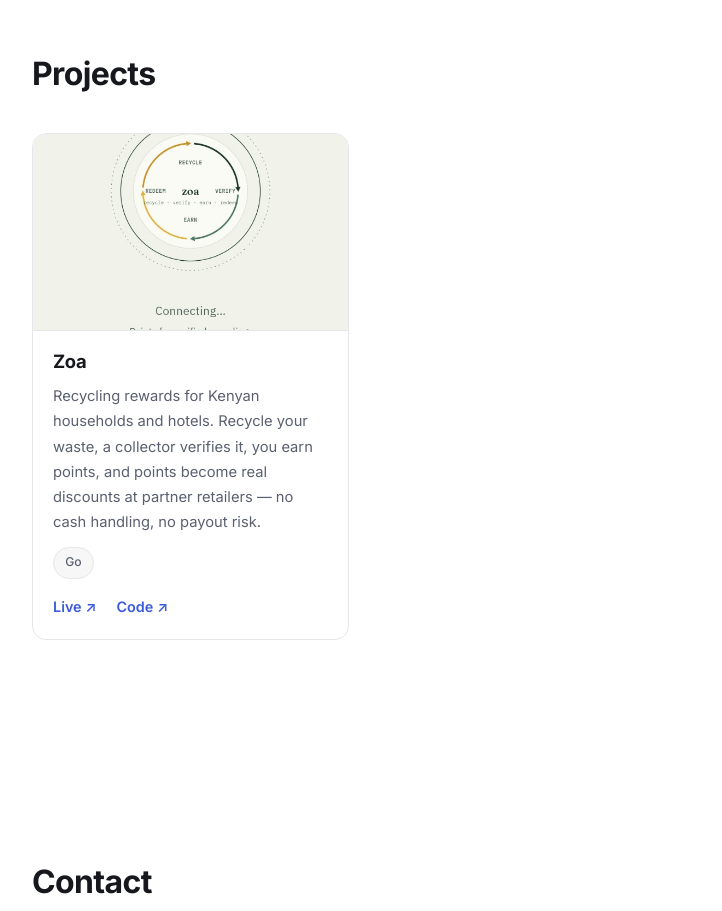
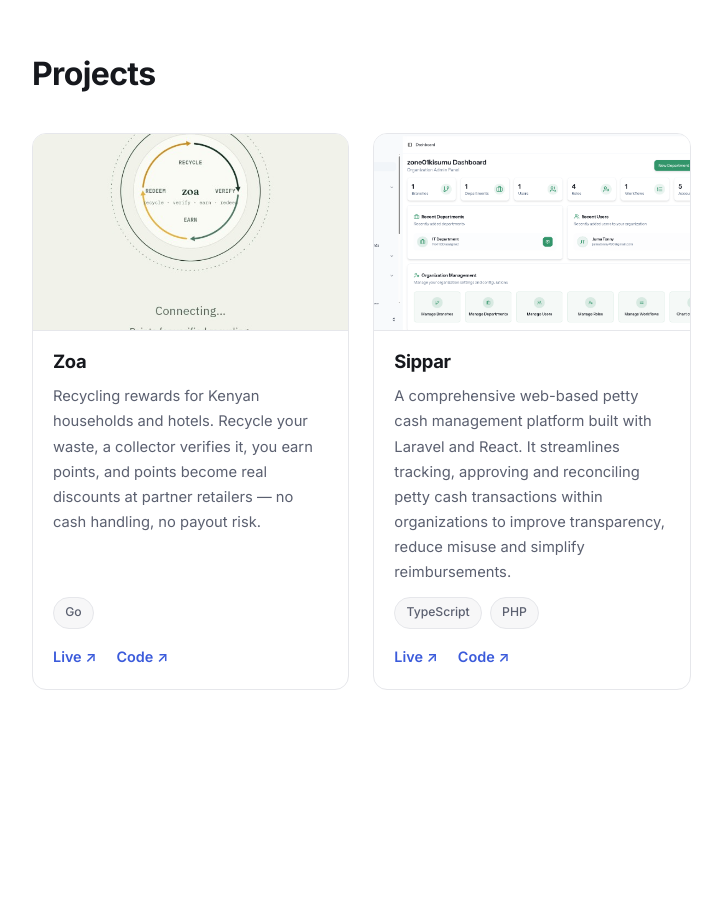
Before and after one commit to jtonny490/my_portfolio, a plain HTML site: page index.html in a window 1280 px wide. Shown: the part 1460-2371 px from the top of the page, without its empty margins (108-830 px from the left). Drawn offline with Linux system fonts and the light colour scheme.

Commit message:
Add Sippar project card

```diff
--- a/index.html
+++ b/index.html
@@ -173,6 +173,36 @@
             </div>
           </div>
         </article>
+
+        <!-- ===== PROJECT 2: Sippar ===== -->
+        <article class="card reveal">
+          <div class="card__media">
+            <!-- SIPPAR PHOTO: assets/images/sippar.png (swap this file to change it) -->
+            <img
+              src="assets/images/sippar.png"
+              alt="Screenshot of Sippar"
+              loading="lazy"
+              onerror="this.parentElement.classList.add('card__media--empty')"
+            />
+          </div>
+          <div class="card__body">
+            <h3 class="card__title">Sippar</h3>
+            <p class="card__desc">
+              A comprehensive web-based petty cash management platform built
+              with Laravel and React. It streamlines tracking, approving and
+              reconciling petty cash transactions within organizations to
+              improve transparency, reduce misuse and simplify reimbursements.
+            </p>
+            <ul class="tags tags--sm">
+              <li>TypeScript</li>
+              <li>PHP</li>
+            </ul>
+            <div class="card__links">
+              <a class="link" href="https://sippar.cloudphintech.com/" target="_blank" rel="noopener" aria-label="Live demo of Sippar">Live ↗</a>
+              <a class="link" href="https://github.com/Flying-Tea-Squad/sippar" target="_blank" rel="noopener" aria-label="Source code of Sippar">Code ↗</a>
+            </div>
+          </div>
+        </article>
         <!-- Add more project cards here as needed -->
       </div>
     </section>
```
Also changed, not shown: assets/images/sippar.png (added).
